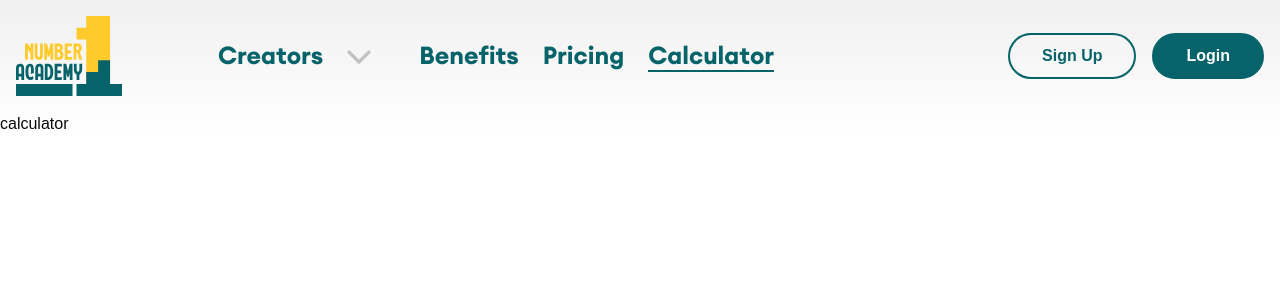
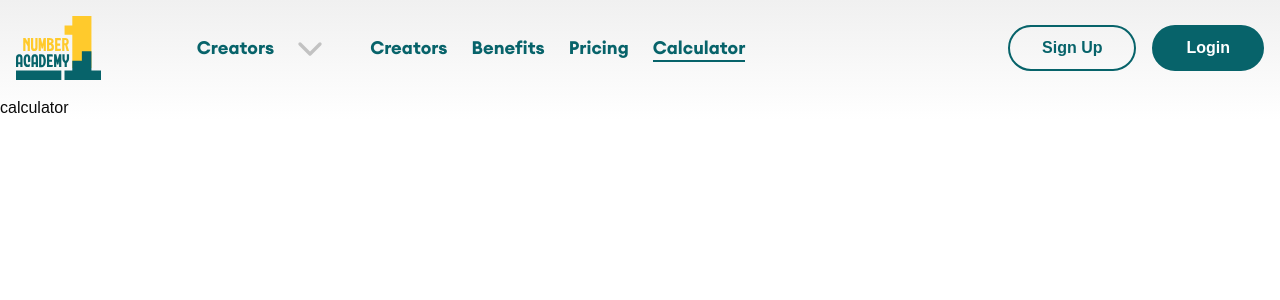
Before and after one commit to HrishikeshRajan/NumberOneClub, a Next.js app: page /calculator in a window 1280 px wide. Shown: the top 300 px of the page. Built offline with nearby package versions, Linux system fonts and the light colour scheme.

Commit message:
refactor: navlink font size

```diff
--- a/app/components/AuthButton.tsx
+++ b/app/components/AuthButton.tsx
@@ -13,23 +13,23 @@ export default function AuthButtons() {
      <EnableClickAnimation>
         <CustomButton
               variant={'ghost'}
-              customStyle={`border-2 rounded-3xl text-Skobeloff border-Skobeloff nav-btn hover:bg-Skobeloff hover:text-white
+              customStyle={`border-2 text-lg font-semibold rounded-3xl text-Skobeloff border-Skobeloff nav-btn hover:bg-Skobeloff hover:text-white
               ${activeButton === 'signup' ? 'bg-Skobeloff text-white' : 'hover:bg-Skobeloff hover:text-white'} hover:text-white`}
               asChild
               onClick={() => setActiveButton('signup')}
           >
-          <Link href="#">Sign Up</Link>
+          <Link href="#" className='text-lg font-semibold'>Sign Up</Link>
           </CustomButton>
      </EnableClickAnimation>
      <EnableClickAnimation>
         <CustomButton
               variant={'ghost'}
-              customStyle={`border-2 rounded-3xl text-Skobeloff border-Skobeloff nav-btn hover:bg-Skobeloff hover:text-white
+              customStyle={`border-2 text-lg font-semibold rounded-3xl text-Skobeloff border-Skobeloff nav-btn hover:bg-Skobeloff hover:text-white
               ${activeButton === 'login' ? 'bg-Skobeloff text-white' : 'hover:bg-Skobeloff hover:text-white'} hover:text-white`}
               asChild
               onClick={() => setActiveButton('login')}
           >
-          <Link href="#">Login</Link>
+          <Link href="#" className='text-lg font-semibold'>Login</Link>
           </CustomButton>
      </EnableClickAnimation>
 
--- a/app/components/CreatorsDropDown.tsx
+++ b/app/components/CreatorsDropDown.tsx
@@ -19,7 +19,7 @@ export function CreatorsNavMenu() {
       <NavigationMenuList>
         <NavigationMenuItem>
           <NavigationMenuTrigger
-            className={`relative nav-text after:absolute after:bottom-0 after:left-0 after:w-full after:h-0.5 after:bg-border-skobeloff after:origin-left after:transition-transform ${
+            className={`relative text-lg font-semibold after:absolute after:bottom-0 after:left-0 after:w-full after:h-0.5 after:bg-border-skobeloff after:origin-left after:transition-transform ${
               pathname === '/creators' ? 'after:scale-x-100' : 'after:scale-x-0 hover:after:scale-x-100 hover:text-Skobeloff active:text-Skobeloff'
             } flex items-center gap-3 [&>svg]:w-10 [&>svg]:h-10 [&>svg]:text-sliversand [&>svg]:ml-1 data-[state=open]:text-Skobeloff bg-transparent`}
           >
--- a/app/components/NavLinks.tsx
+++ b/app/components/NavLinks.tsx
@@ -1,46 +1,29 @@
-"use client"
-import { usePathname } from 'next/navigation'
-import Link from 'next/link'
-import { CreatorsNavMenu } from './CreatorsDropDown'
+"use client";
+import { usePathname } from "next/navigation";
+import Link from "next/link";
+import { CreatorsNavMenu } from "./CreatorsDropDown";
+import { NavLinksValues } from "../seed/navLinks";
 
-enum NavLinkPath {
-    CREATORS = '/creators',
-    BENEFITS = '/benefits',
-    PRICING = '/pricing',
-    CALCULATOR = '/calculator'
-  };
 export function NavLinks({ className }: { className: string }) {
-  const pathname = usePathname()
+  const pathname = usePathname();
 
   return (
     <div className={className}>
       <CreatorsNavMenu />
-      <Link
-        href={NavLinkPath.BENEFITS}
-        className={`relative transition-colors nav-text after:absolute after:bottom-0 after:left-0 after:w-full after:h-0.5 after:bg-border-skobeloff after:origin-left after:transition-transform ${
-            pathname === NavLinkPath.BENEFITS ? 'after:scale-x-100' : 'after:scale-x-0 hover:after:scale-x-100'
+
+      {NavLinksValues.map((link) => (
+        <Link
+          key={link.id}
+          href={link.path}
+          className={`relative transition-colors text-lg font-semibold after:absolute after:bottom-0 after:left-0 after:w-full after:h-0.5 after:bg-border-skobeloff after:origin-left after:transition-transform ${
+            pathname === link.path
+              ? "after:scale-x-100"
+              : "after:scale-x-0 hover:after:scale-x-100"
           }`}
-       >
-            Benefits
+        >
+          {link.label}
         </Link>
-
-        <Link
-            href={NavLinkPath.PRICING}
-            className={`relative transition-colors nav-text after:absolute after:bottom-0 after:left-0 after:w-full after:h-0.5 after:bg-border-skobeloff after:origin-left after:transition-transform ${
-                pathname === NavLinkPath.PRICING ? 'after:scale-x-100' : 'after:scale-x-0 hover:after:scale-x-100'
-              }`}
-       >
-            Pricing
-        </Link>
-        <Link
-            href={NavLinkPath.CALCULATOR}
-            className={`relative transition-colors nav-text after:absolute after:bottom-0 after:left-0 after:w-full after:h-0.5 after:bg-border-skobeloff after:origin-left after:transition-transform ${
-                pathname === NavLinkPath.CALCULATOR ? 'after:scale-x-100' : 'after:scale-x-0 hover:after:scale-x-100'
-              }`}
-        >
-            Calculator
-        </Link>
-
+      ))}
     </div>
-  )
+  );
 }
--- a/app/components/Navbar.tsx
+++ b/app/components/Navbar.tsx
@@ -16,9 +16,9 @@ function Navbar() {
                         <Image
                             src="/logo.svg"
                             alt="Logo"
-                            width={520}
-                            height={520}
-                            className=' w-20 h-20 xl:w-auto transition-all duration-300'
+                            width={500}
+                            height={500}
+                            className=' w-16 h-16 xl:w-auto transition-all duration-300'
                             priority />
                     </Link>
                     <div className={`hidden lg:flex items-center space-x-6 font-euclid font-bold`}>
--- /dev/null
+++ b/app/seed/navLinks.ts
@@ -0,0 +1,34 @@
+enum NavLinkPath {
+    CREATORS = '/creators',
+    BENEFITS = '/benefits',
+    PRICING = '/pricing',
+    CALCULATOR = '/calculator'
+  };
+
+
+export const NavLinksValues = [
+    {
+        id:1,
+        path: NavLinkPath.CREATORS,
+        label: 'Creators',
+        className: 'relative transition-colors nav-text after:absolute after:bottom-0 after:left-0 after:w-full after:h-0.5 after:bg-border-skobeloff after:origin-left after:transition-transform',
+    },
+    {
+        id:2,
+        path: NavLinkPath.BENEFITS,
+        label: 'Benefits',
+        className: 'relative transition-colors nav-text after:absolute after:bottom-0 after:left-0 after:w-full after:h-0.5 after:bg-border-skobeloff after:origin-left after:transition-transform',
+    },
+    {
+        id:3,
+        path: NavLinkPath.PRICING,
+        label: 'Pricing',
+        className: 'relative transition-colors nav-text after:absolute after:bottom-0 after:left-0 after:w-full after:h-0.5 after:bg-border-skobeloff after:origin-left after:transition-transform',
+    },
+    {
+        id:4,
+        path: NavLinkPath.CALCULATOR,
+        label: 'Calculator',
+        className: 'relative transition-colors nav-text after:absolute after:bottom-0 after:left-0 after:w-full after:h-0.5 after:bg-border-skobeloff after:origin-left after:transition-transform',
+    }
+]
--- a/app/style.css
+++ b/app/style.css
@@ -1,9 +1,9 @@
 /* Navbar */
-.nav-text {
+/* .nav-text {
     font-size: clamp(18px, 24.47px, 26px);
     line-height: clamp(24px, 31.03px, 34px);
     font-weight: 600;
-  }
+  } */
 
 
 
```
